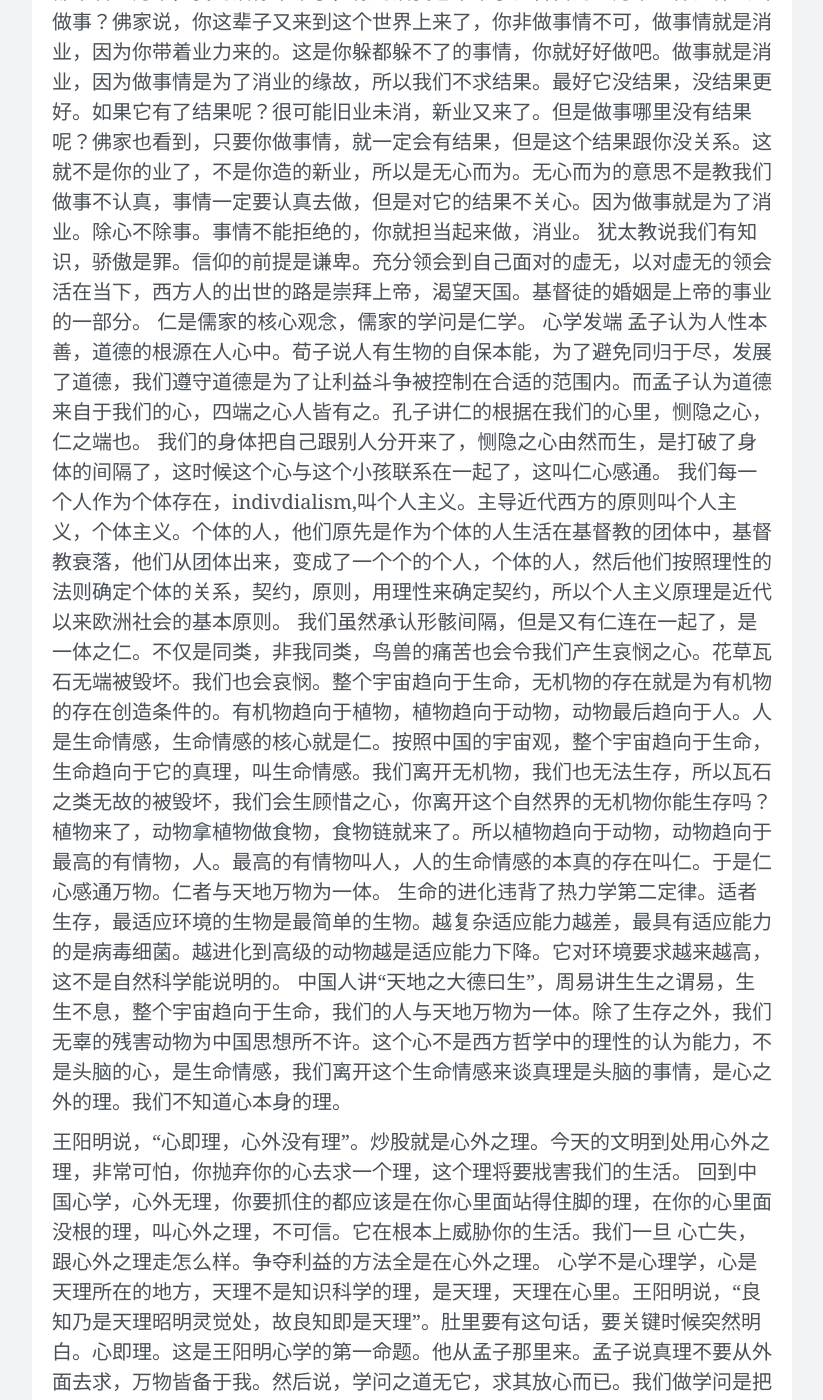
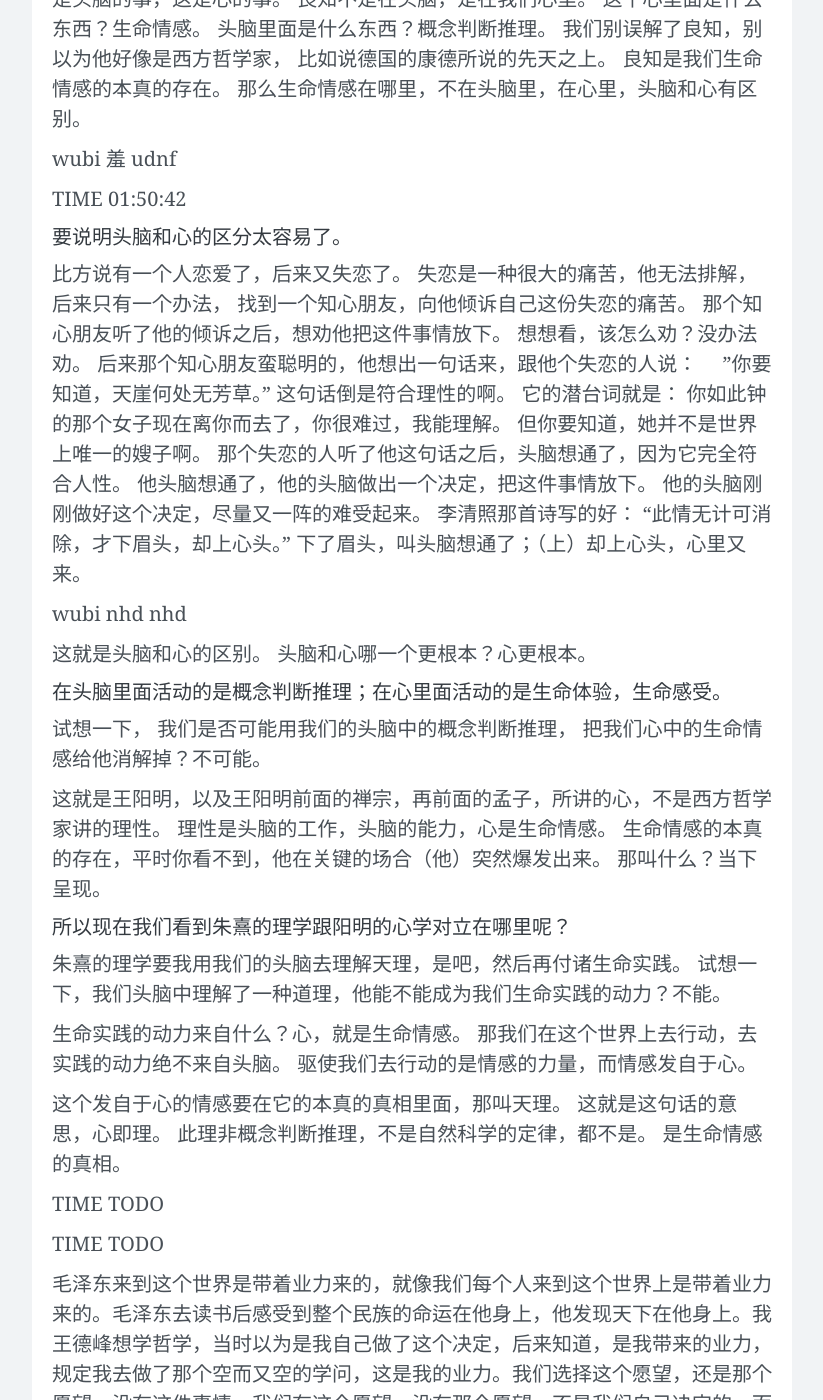
Before and after one commit to wangtiga/wangtiga.github.io, a Jekyll site: the page built from _previews/yangming_school_of_mind.md, in a window 1280 px wide and 1400 px high, scrolled down 58043 px. Shown: the whole window, without its empty margins (228-1051 px from the left). Built offline with Jekyll 4.4.1, drawn with Linux system fonts in a browser that asks for light colours; nearby versions of some CDN libraries; comment, search, counter and statistics services are not loaded; some of the changed text lies outside the part shown.

Commit message:
updated from mac

```diff
--- a/_previews/yangming_school_of_mind.md
+++ b/_previews/yangming_school_of_mind.md
@@ -8,6 +8,10 @@ tags:   todo
 * category
 {:toc}
 
+
+## Video
+
+<iframe class="video" src="//player.bilibili.com/player.html?bvid=BV1B54y1B7A5&page=1&high_quality=1&danmaku=0" allowfullscreen> </iframe>
 
 
 ## 王阳明心学及其当代意义 上 [^yangmingVideoByWithEric] 语音转文字
@@ -2910,10 +2914,52 @@ TIME  01:50:42
 ##### 要说明头脑和心的区分太容易了。
 
 比方说有一个人恋爱了，后来又失恋了。
-失恋是
-
-
-
+失恋是一种很大的痛苦，他无法排解，后来只有一个办法，
+找到一个知心朋友，向他倾诉自己这份失恋的痛苦。
+那个知心朋友听了他的倾诉之后，想劝他把这件事情放下。
+想想看，该怎么劝？没办法劝。
+后来那个知心朋友蛮聪明的，他想出一句话来，跟他个失恋的人说：
+　"你要知道，天崖何处无芳草。"
+这句话倒是符合理性的啊。
+它的潜台词就是：
+你如此钟的那个女子现在离你而去了，你很难过，我能理解。
+但你要知道，她并不是世界上唯一的嫂子啊。
+那个失恋的人听了他这句话之后，头脑想通了，因为它完全符合人性。
+他头脑想通了，他的头脑做出一个决定，把这件事情放下。
+他的头脑刚刚做好这个决定，尽量又一阵的难受起来。
+李清照那首诗写的好：
+ "此情无计可消除，才下眉头，却上心头。"
+下了眉头，叫头脑想通了；（上）却上心头，心里又来。
+
+wubi nhd nhd
+
+这就是头脑和心的区别。
+头脑和心哪一个更根本？心更根本。
+
+##### 在头脑里面活动的是概念判断推理；在心里面活动的是生命体验，生命感受。
+
+试想一下，
+我们是否可能用我们的头脑中的概念判断推理，
+把我们心中的生命情感给他消解掉？不可能。
+
+这就是王阳明，以及王阳明前面的禅宗，再前面的孟子，所讲的心，不是西方哲学家讲的理性。
+理性是头脑的工作，头脑的能力，心是生命情感。
+生命情感的本真的存在，平时你看不到，他在关键的场合（他）突然爆发出来。
+那叫什么？当下呈现。
+
+##### 所以现在我们看到朱熹的理学跟阳明的心学对立在哪里呢？
+
+朱熹的理学要我用我们的头脑去理解天理，是吧，然后再付诸生命实践。
+试想一下，我们头脑中理解了一种道理，他能不能成为我们生命实践的动力？不能。
+
+生命实践的动力来自什么？心，就是生命情感。
+那我们在这个世界上去行动，去实践的动力绝不来自头脑。
+驱使我们去行动的是情感的力量，而情感发自于心。
+
+这个发自于心的情感要在它的本真的真相里面，那叫天理。
+这就是这句话的意思，心即理。
+此理非概念判断推理，不是自然科学的定律，都不是。
+是生命情感的真相。
 
 
 TIME TODO
```
